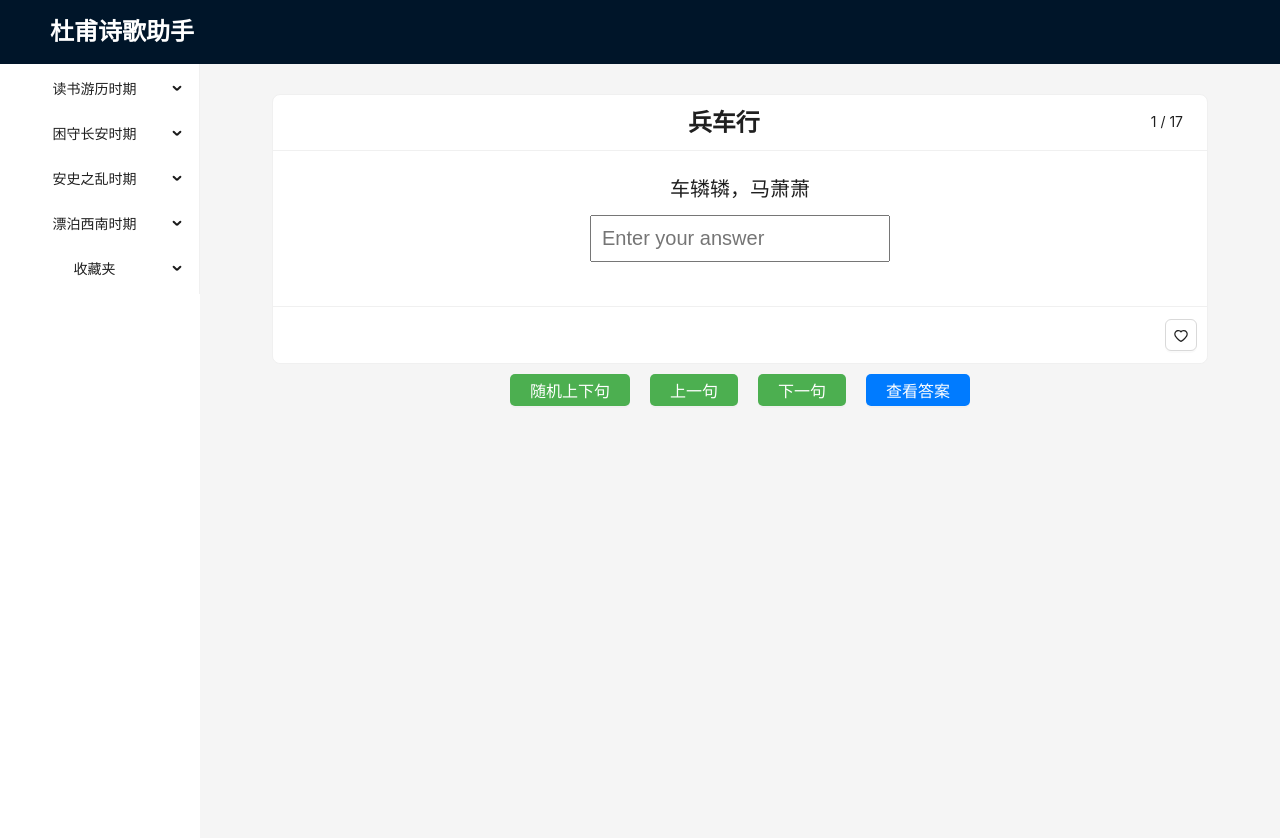
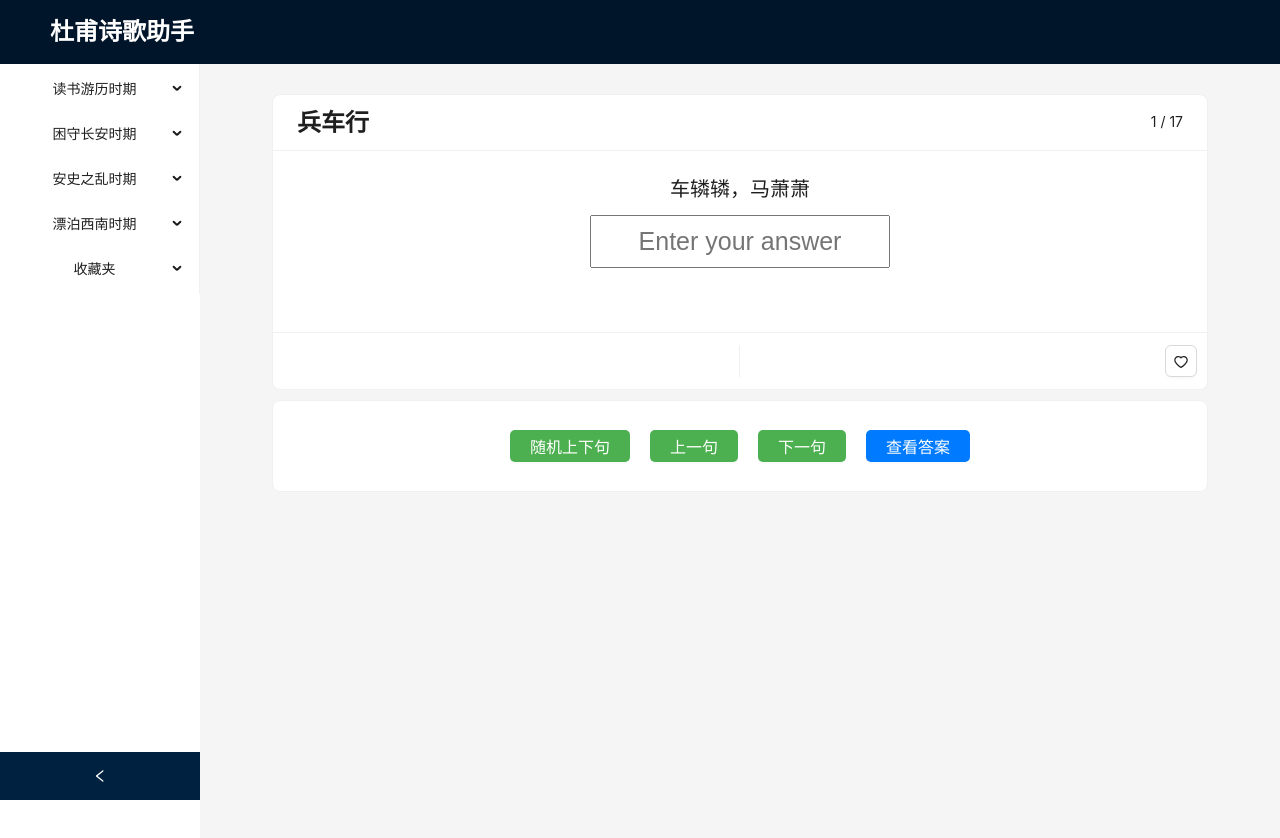
Before and after one commit to achievingKoala/dufu-app, a React (Create React App) app: page / in a window 1280 px wide. Shown: the top 838 px of the page. Built offline with nearby package versions, Linux system fonts and the light colour scheme.

Commit message:
menu button in card style

```diff
--- a/src/App.css
+++ b/src/App.css
@@ -2,12 +2,16 @@
   text-align: center;
 }
 
+:where(.css-dev-only-do-not-override-qnu6hi).ant-card .ant-card-actions>li:not(:last-child) {
+    border-inline-end: 0px solid white;
+}
 .correct-answer {
+  width: 130%;
   height : 30px;
   font-size: 18px;
   color: blue;
-  margin-bottom: 15px;
-  margin-top: 15px;
+  /* margin-bottom: 15px; */
+  /* margin-top: 15px; */
 }
 
 .app {
@@ -29,16 +33,19 @@
 }
 
 .answer-section {
+  width: 100%;
   padding: 10px;
-  font-size: 20px;
+  font-size: 25px;
   width: 200px;
   margin: 10px 0;
+  text-align:center
 }
 
 .feedback {
+  height : 30px;
   font-size: 18px;
   color: green;
-  margin-top: 10px;
+  /* margin-top: 10px; */
 }
 
 .score-section {
--- a/src/App.js
+++ b/src/App.js
@@ -19,6 +19,7 @@ const App = () => {
   const [quizData, setQuizData] = useState(PoemData3);
   const [currentTitle, setCurrentTitle] = useState('兵车行');
   const [collectedSentences, setCollectedSentences] = useState([]);
+  const [collapsed, setCollapsed] = useState(false); // 添加状态以控制侧边栏的隐藏
 
   const collectedTreeData = useMemo(() => {
     const collected = {
@@ -246,7 +247,7 @@ const App = () => {
   };
 
   const buttonStyle = {
-    margin: '0 10px',
+    margin: '5px 10px',
     backgroundColor: '#4CAF50',
     color: 'white',
     borderRadius: '5px',
@@ -267,7 +268,7 @@ const App = () => {
           {/* <h2 style={{ marginTop: '0px', textAlign: 'left', fontFamily: 'SimSun', color: 'white' }}>杜甫诗歌助手</h2> */}
         </Header>
       <Layout style={{ minHeight: '100vh' }}>
-        <Sider style={{ background: '#fff' }}>
+        <Sider collapsible collapsed={collapsed} onCollapse={setCollapsed} style={{ background: '#fff' }}>
           <Menu
             collapsible
             mode="inline"
@@ -277,11 +278,21 @@ const App = () => {
         </Sider>
         <Content style={{ padding: '20px' }}>
           <>
-            <Card title ={currentTitle}
+            <Card title={<div style={{ textAlign: 'left' }}>{currentTitle}</div>}
               extra={<span>{currentQuestion + 1} / {quizData.length}</span>} // Moved question count to card extra
               style = {{margin : '10px 5%', maxWidth: '90%'}}
               styles={{ header: { fontSize: '24px' } }}
               actions={[
+              <>
+              {showCorrectAnswer ? (
+                <div className='correct-answer' style = {{margin : '0px 0px'}}>
+                  {quizData[currentQuestion].questionText},  {quizData[currentQuestion].correctAnswer}
+                </div>
+              ) : (
+                <div className='correct-answer'></div>
+              )}
+              </>  ,
+
                 <Tooltip title={isSentenceCollected() ? "Remove sentence from collection" : "Add sentence to collection"}>
                   <Button
                     icon={isSentenceCollected() ? <HeartFilled /> : <HeartOutlined />}
@@ -309,6 +320,10 @@ const App = () => {
               </div>
               <div className='feedback'>{feedback}</div>
             </Card>
+            <Card
+              style = {{margin : '10px 5%', maxWidth: '90%'}}
+            >
+
               <Button
                 onClick={toggleRandom}
                 style={buttonStyle} // 统一样式
@@ -331,13 +346,8 @@ const App = () => {
                 </Button>
               </Tooltip>
 
-            {showCorrectAnswer ? (
-              <div className='correct-answer' style = {{margin : '150px 0px'}}>
-                Correct Answer: {quizData[currentQuestion].questionText},  {quizData[currentQuestion].correctAnswer}
-              </div>
-            ) : (
-              <div className='correct-answer'></div>
-            )}
+            </Card>
+
 
 
 
```
Lines whose indentation alone changed are shown as unchanged.
